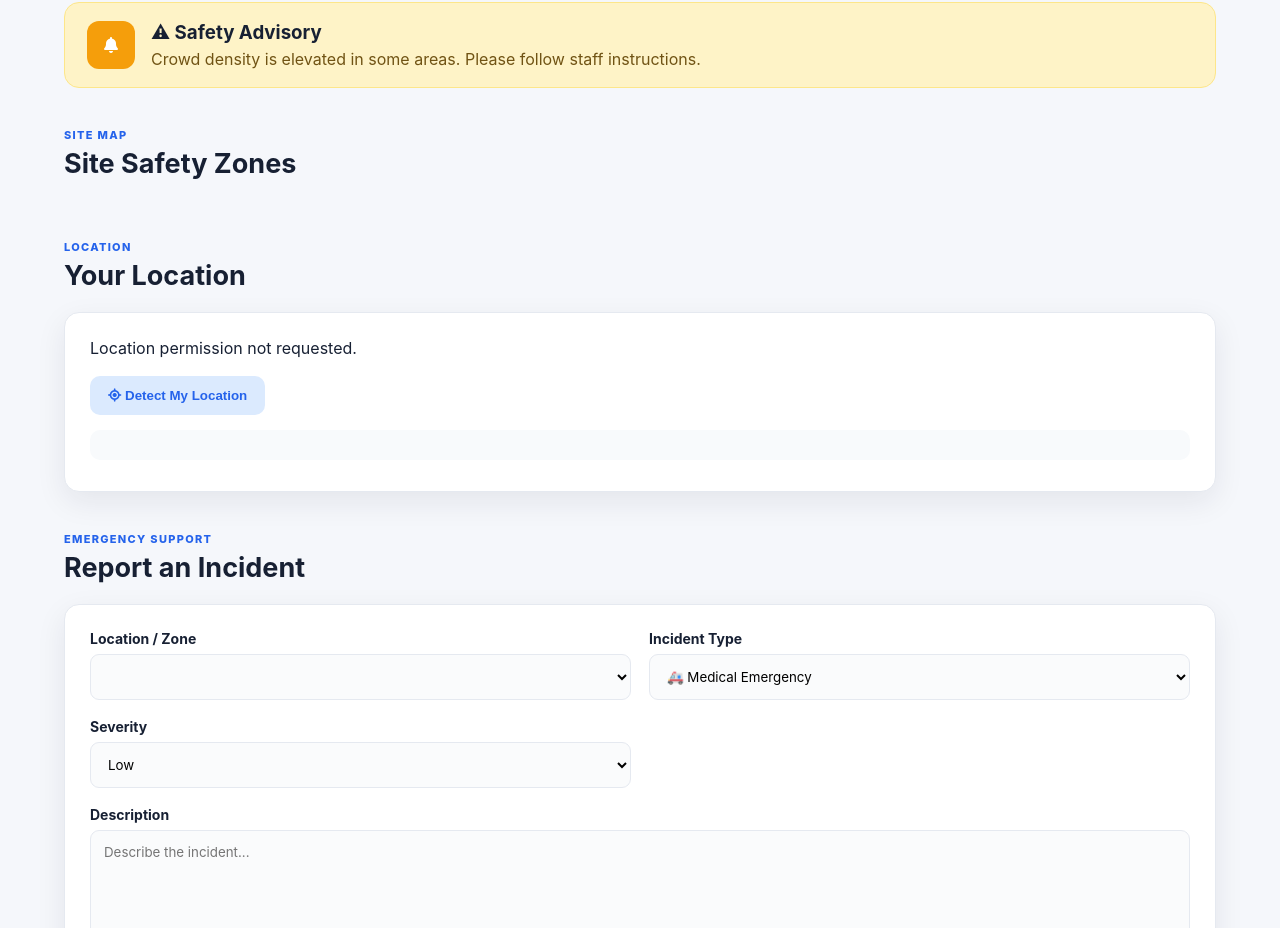
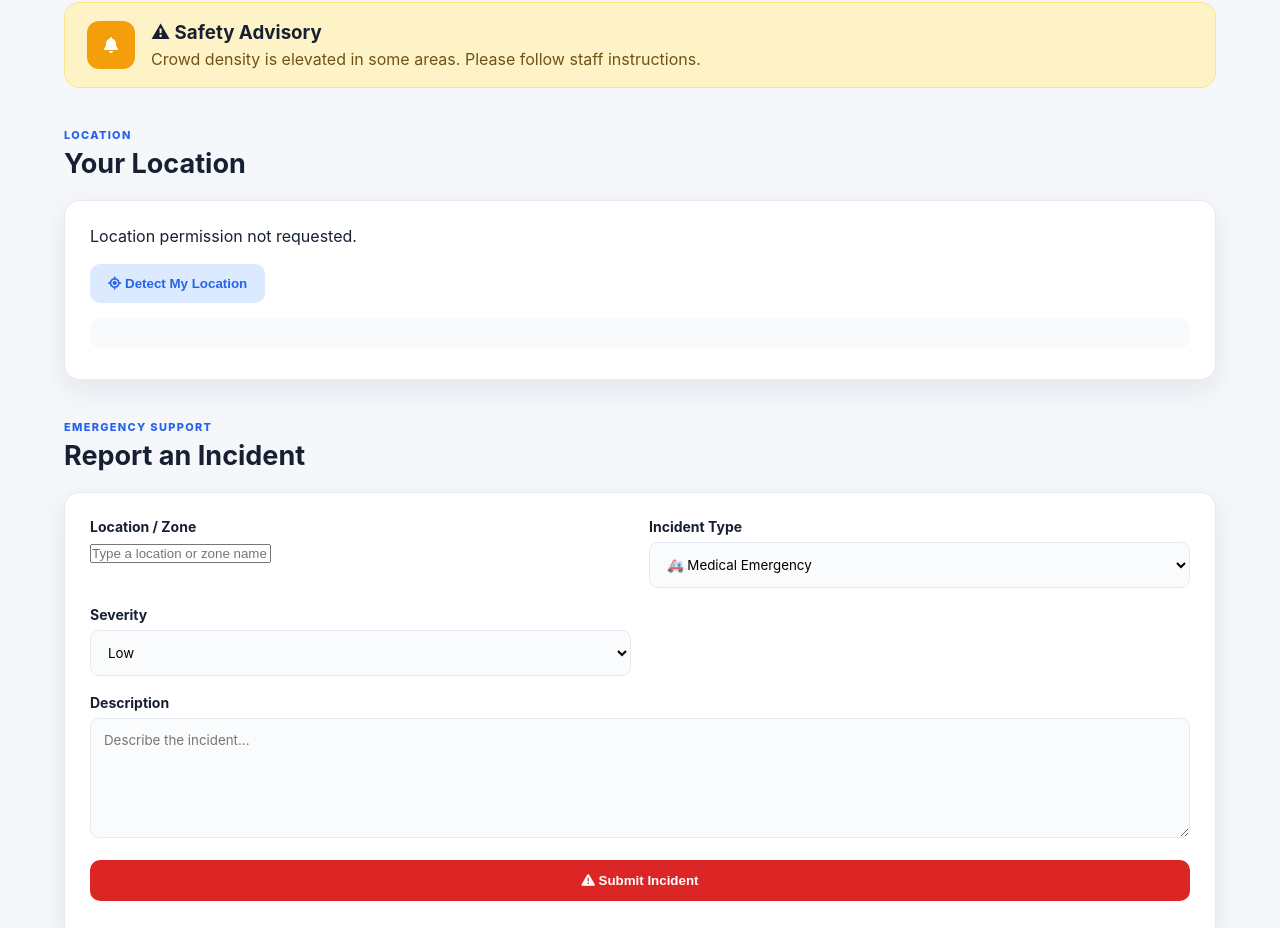
Before and after one commit to AnkurGupta2005/project2026, a plain HTML site: page main.html in a window 1280 px wide. Shown: the part 878-1806 px from the top of the page. Drawn offline with Linux system fonts and the light colour scheme; a script that the page names is missing.

Commit message:
main.html

```diff
--- a/main.html
+++ b/main.html
@@ -301,32 +301,6 @@
     </section>
 
 
-    <!-- ZONES -->
-
-    <section class="section">
-
-        <div class="section-heading">
-
-            <div>
-                <span class="small-heading">
-                    SITE MAP
-                </span>
-
-                <h2 data-i18n="siteZones">
-                    Site Safety Zones
-                </h2>
-            </div>
-
-        </div>
-
-
-        <div id="visitorZones"
-             class="zones-grid">
-        </div>
-
-    </section>
-
-
     <!-- MAP -->
 
     <section class="section">
@@ -401,8 +375,14 @@
                     Location / Zone
                 </label>
 
-                <select id="incidentZone">
-                </select>
+                <input type="text"
+                       id="incidentZone"
+                       list="incidentZoneList"
+                       placeholder="Type a location or zone name"
+                       autocomplete="off">
+
+                <datalist id="incidentZoneList">
+                </datalist>
 
             </div>
 
```
